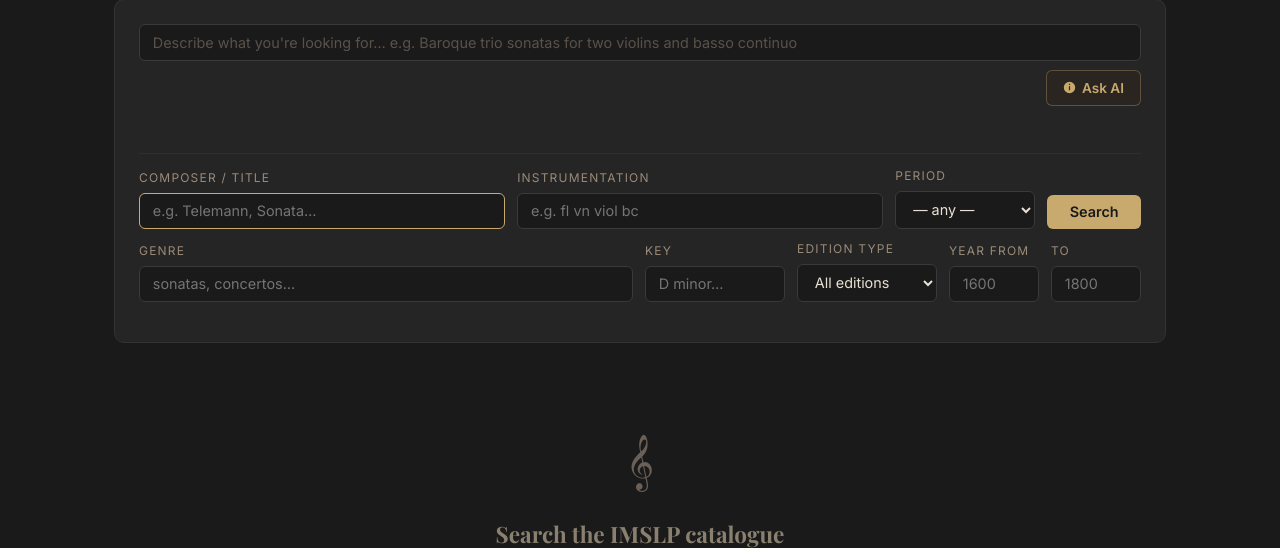
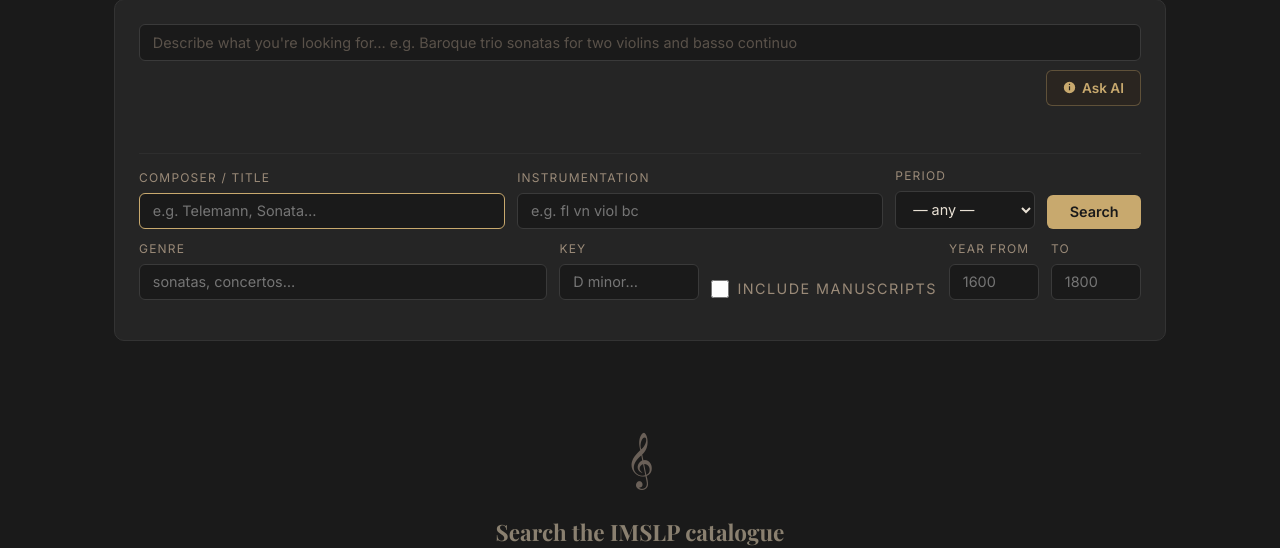
Before and after one commit to DerAlteFritz73/continuo, a Symfony app: template templates/imslp/index.html.twig in a window 1280 px wide. Shown: the part 212-760 px from the top of the page. Run offline with Twig, Linux system fonts and the light colour scheme; the template is opened without the code that fills it, so the values that code supplies are empty; some libraries are stand-ins or nearby versions; some web fonts are replaced.

Commit message:
Replace edition type dropdown with 'Include Manuscripts' checkbox
- Removed editionType filter from WorkFilters, added includeManuscripts boolean (default: true)
- Updated repository query to exclude manuscripts when checkbox is unchecked
- Replaced dropdown UI with simple checkbox, checked by default
- Updated translations: EN 'Include manuscripts', FR 'Inclure les manuscrits'
- Removed unused cachedDistinctEditionTypes() and findDistinctEditionTypes() methods
- Simplified filter form layout

Co-Authored-By: Claude Sonnet 4.6 <noreply@anthropic.com>

```diff
--- a/src/Repository/WorkFilters.php
+++ b/src/Repository/WorkFilters.php
@@ -10,7 +10,7 @@ readonly class WorkFilters
         public string $genre           = '',
         public string $key             = '',
         public string $language        = '',
-        public string $editionType     = '',
+        public bool   $includeManuscripts = true,
         public ?int   $yearFrom        = null,
         public ?int   $yearTo          = null,
     ) {}
@@ -22,7 +22,7 @@ readonly class WorkFilters
             && $this->genre           === ''
             && $this->key             === ''
             && $this->language        === ''
-            && $this->editionType     === ''
+            && $this->includeManuscripts === true
             && $this->yearFrom        === null
             && $this->yearTo          === null;
     }
--- a/templates/imslp/index.html.twig
+++ b/templates/imslp/index.html.twig
@@ -97,6 +97,27 @@ body {
 .search-field select:focus { border-color: #c8a96e; }
 .search-field input.ai-filled { border-color: #c8a96e88; background: #1e1a14; }
 .search-field select option { background: #252525; }
+.search-field.checkbox-field {
+    display: flex;
+    align-items: center;
+    gap: .5rem;
+    flex: 0 1 auto;
+    min-width: auto;
+}
+.search-field.checkbox-field label {
+    margin-bottom: 0;
+    display: flex;
+    align-items: center;
+    gap: .5rem;
+    cursor: pointer;
+    font-size: .9rem;
+}
+.search-field.checkbox-field input[type="checkbox"] {
+    width: 18px;
+    height: 18px;
+    cursor: pointer;
+    accent-color: #c8a96e;
+}
 .search-field.narrow { min-width: 60px; flex: 0 1 90px; }
 .search-field.medium { min-width: 80px; flex: 0 1 140px; }
 .btn-search {
@@ -565,16 +586,12 @@ body {
                     <input type="text" id="f-key" name="key"
                            value="{{ filters.key }}" placeholder="{{ 'imslp.search_key_placeholder'|trans }}">
                 </div>
-                <div class="search-field medium">
-                    <label for="f-edition-type">{{ 'imslp.search_edition_type_label'|trans }}</label>
-                    <select id="f-edition-type" name="edition_type">
-                        <option value="">{{ 'imslp.search_edition_type_all'|trans }}</option>
-                        {% for et in editionTypes %}
-                        <option value="{{ et.type }}" {% if filters.editionType == et.type %}selected{% endif %}>
-                            {{ et.type }} ({{ et.cnt }})
-                        </option>
-                        {% endfor %}
-                    </select>
+                <div class="search-field checkbox-field">
+                    <label for="f-include-manuscripts" class="checkbox-label">
+                        <input type="checkbox" id="f-include-manuscripts" name="include_manuscripts" value="1"
+                               {% if filters.includeManuscripts %}checked{% endif %}>
+                        {{ 'imslp.search_include_manuscripts'|trans }}
+                    </label>
                 </div>
                 <div class="search-field narrow">
                     <label for="f-year-from">{{ 'imslp.search_year_from_label'|trans }}</label>
@@ -600,7 +617,7 @@ body {
         style:           filters.style           ?: null,
         genre:           filters.genre           ?: null,
         key:             filters.key             ?: null,
-        edition_type:    filters.editionType     ?: null,
+        include_manuscripts: filters.includeManuscripts ? '1' : '0',
         year_from:       filters.yearFrom        ?: null,
         year_to:         filters.yearTo          ?: null
     } %}
--- a/translations/messages.en.yaml
+++ b/translations/messages.en.yaml
@@ -356,8 +356,7 @@ imslp:
     search_genre_placeholder: "sonatas, concertos…"
     search_key_label: "Key"
     search_key_placeholder: "D minor…"
-    search_edition_type_label: "Edition type"
-    search_edition_type_all: "All editions"
+    search_include_manuscripts: "Include manuscripts"
     search_year_from_label: "Year from"
     search_year_to_label: "to"
     search_btn: "Search"
--- a/translations/messages.fr.yaml
+++ b/translations/messages.fr.yaml
@@ -367,8 +367,7 @@ imslp:
     search_genre_placeholder: "sonates, concertos…"
     search_key_label: "Tonalité"
     search_key_placeholder: "ré mineur…"
-    search_edition_type_label: "Type d'édition"
-    search_edition_type_all: "Toutes les éditions"
+    search_include_manuscripts: "Inclure les manuscrits"
     search_year_from_label: "Année de"
     search_year_to_label: "à"
     search_btn: "Rechercher"
```
Also changed, not shown: src/Controller/ImslpController.php (+1 -10 lines), src/Repository/ImslpWorkRepository.php (+5 -18 lines).
